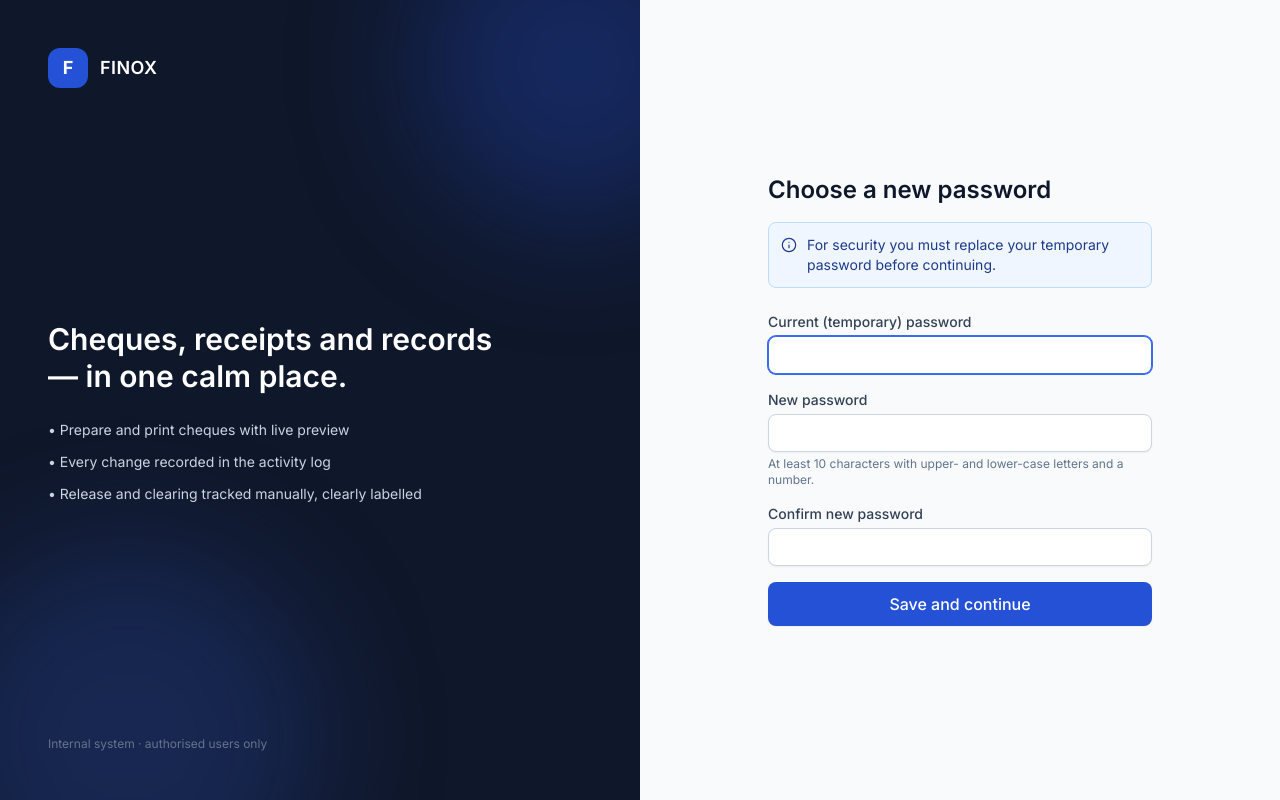
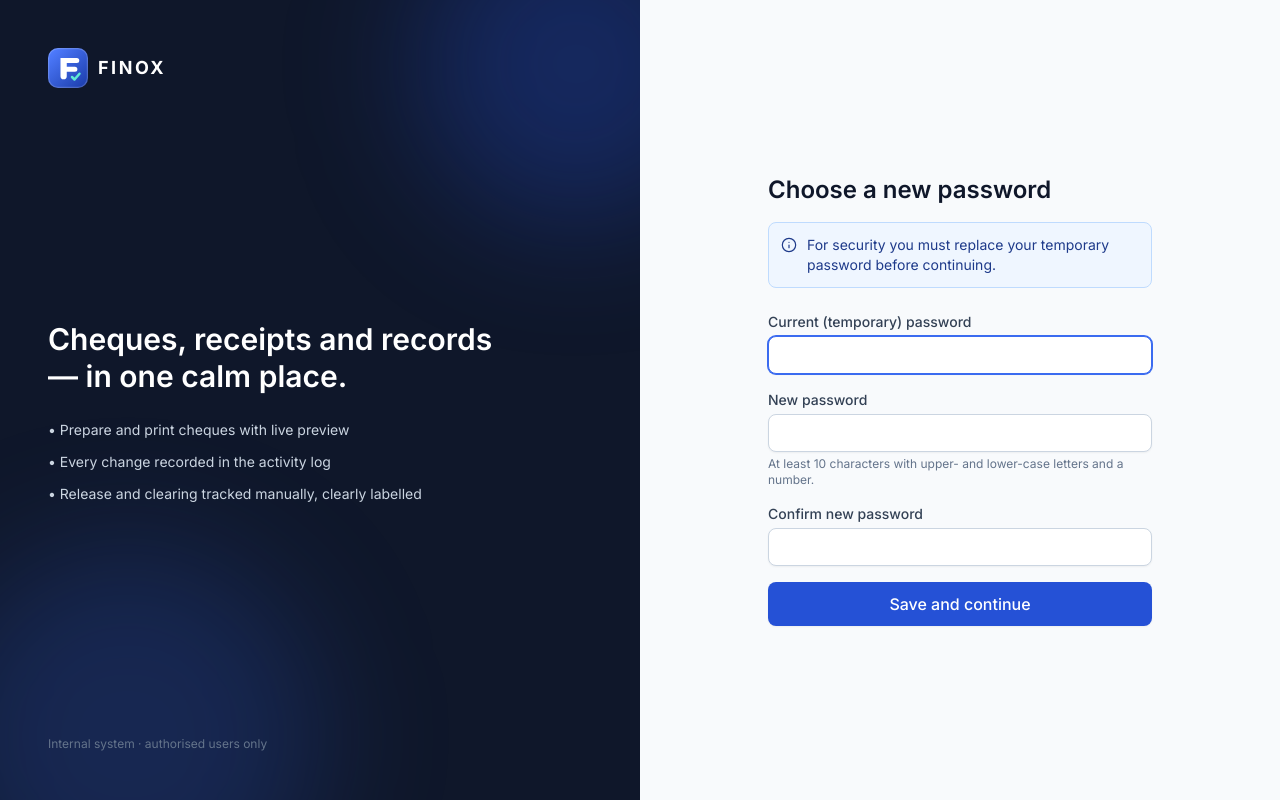
Before and after one commit to onesys-prime-dev/finox, a Laravel app: page /change-password in a window 1280 px wide. Run offline with Laravel 12, Linux system fonts and the light colour scheme; the visitor is signed in with stand-in values (Sample User, id 1); data comes from the database, SQL or seed files in the repository; data that the repository does not hold is empty; style sheets or scripts are compiled from the project's sources; some libraries are stand-ins or nearby versions.

Commit message:
Add new FINOX logo and favicon, drop placeholder company from demo seed
Co-Authored-By: Claude Sonnet 5.5 <noreply@anthropic.com>

```diff
--- a/database/seeders/DemoSeeder.php
+++ b/database/seeders/DemoSeeder.php
@@ -73,7 +73,7 @@ class DemoSeeder extends Seeder
             'juan' => 'Juan A. Dela Cruz', 'maria' => 'Maria L. Mendoza', 'courier' => 'Swift Courier Services',
         ])->map(fn ($n) => Payee::firstOrCreate(['name' => $n]));
         $bir = Payee::firstOrCreate(['name' => 'Bureau of Internal Revenue'], [
-            'default_payee_line' => 'BPI Ayala II Branch FAO Bureau of Internal Revenue IFO Sample Trading Corporation TIN 000-000-000-000',
+            'default_payee_line' => 'BPI Ayala II Branch FAO Bureau of Internal Revenue',
         ]);
 
         $this->cheques = app(ChequeService::class);
@@ -177,7 +177,7 @@ class DemoSeeder extends Seeder
         $cat = fn ($n) => ReceiptCategory::where('name', $n)->value('id');
         $pdf = function (string $no, string $vendor, string $amount) {
             $path = tempnam(sys_get_temp_dir(), 'rcpt').'.pdf';
-            file_put_contents($path, Pdf::loadHTML("<h2 style='font-family:sans-serif'>Official Receipt No. {$no}</h2><p style='font-family:sans-serif'>Received from Sample Trading Corporation<br>Vendor: {$vendor}<br>Amount: PHP {$amount}<br><br><i>Sample document for demonstration only.</i></p>")->output());
+            file_put_contents($path, Pdf::loadHTML("<h2 style='font-family:sans-serif'>Official Receipt No. {$no}</h2><p style='font-family:sans-serif'>Vendor: {$vendor}<br>Amount: PHP {$amount}<br><br><i>Sample document for demonstration only.</i></p>")->output());
 
             return new UploadedFile($path, "receipt-{$no}.pdf", 'application/pdf', null, true);
         };
--- /dev/null
+++ b/resources/js/Components/Logo.jsx
@@ -0,0 +1,33 @@
+import { useId } from 'react';
+
+/** FINOX brand mark: a ledger-bar "F" with a verified-tick accent on a gradient tile. */
+export function LogoMark({ className = 'h-8 w-8' }) {
+    const id = useId().replace(/:/g, '');
+    return (
+        <svg viewBox="0 0 32 32" className={className} role="img" aria-label="FINOX" xmlns="http://www.w3.org/2000/svg">
+            <defs>
+                <linearGradient id={`g${id}`} x1="3" y1="2" x2="29" y2="30" gradientUnits="userSpaceOnUse">
+                    <stop offset="0" stopColor="#4f7cff" />
+                    <stop offset="1" stopColor="#1e40af" />
+                </linearGradient>
+            </defs>
+            <rect width="32" height="32" rx="8" fill={`url(#g${id})`} />
+            <rect x="0.5" y="0.5" width="31" height="31" rx="7.5" fill="none" stroke="#fff" strokeOpacity=".18" />
+            <path d="M10 8h13a1.5 1.5 0 0 1 0 4h-8v3h6.5a1.5 1.5 0 0 1 0 4H15v3.5a2 2 0 0 1-5 0z" fill="#fff" />
+            <path d="M19.2 23.2l2 2 4-4.6" fill="none" stroke="#5eead4" strokeWidth="2" strokeLinecap="round" strokeLinejoin="round" />
+        </svg>
+    );
+}
+
+export default function Logo({ name = 'FINOX', sub, size = 'md', dark = true }) {
+    const big = size === 'lg';
+    return (
+        <div className="flex items-center gap-2.5">
+            <LogoMark className={big ? 'h-10 w-10' : 'h-8 w-8'} />
+            <div className="leading-tight">
+                <p className={`${big ? 'text-lg' : 'text-[15px]'} font-bold tracking-[0.14em] ${dark ? 'text-white' : 'text-slate-900'}`}>{name}</p>
+                {sub && <p className="max-w-[10rem] truncate text-[11px] text-slate-400">{sub}</p>}
+            </div>
+        </div>
+    );
+}
--- a/resources/js/Layouts/AuthenticatedLayout.jsx
+++ b/resources/js/Layouts/AuthenticatedLayout.jsx
@@ -2,6 +2,7 @@ import { Link, router, useForm, usePage } from '@inertiajs/react';
 import { useEffect, useRef, useState } from 'react';
 import axios from 'axios';
 import Icon from '@/Components/Icon';
+import Logo from '@/Components/Logo';
 import Modal from '@/Components/Modal';
 import StatusBadge from '@/Components/StatusBadge';
 
@@ -62,12 +63,8 @@ export default function AuthenticatedLayout({ children }) {
 
     const sidebar = (
         <div className="flex h-full flex-col bg-ink-900">
-            <div className="flex h-16 items-center gap-2.5 px-5">
-                <div className="flex h-8 w-8 items-center justify-center rounded-lg bg-brand-600 text-sm font-bold text-white">F</div>
-                <div className="leading-tight">
-                    <p className="text-sm font-semibold tracking-wide text-white">{app.name}</p>
-                    <p className="max-w-[10rem] truncate text-[11px] text-slate-400">{app.org}</p>
-                </div>
+            <div className="flex h-16 items-center px-5">
+                <Logo name={app.name} sub={app.org} />
             </div>
             <nav className="scroll-thin flex-1 space-y-0.5 overflow-y-auto px-3 py-2">
                 {NAV.map((n, i) => {
--- a/resources/js/Layouts/GuestLayout.jsx
+++ b/resources/js/Layouts/GuestLayout.jsx
@@ -1,4 +1,5 @@
 import { usePage } from '@inertiajs/react';
+import Logo from '@/Components/Logo';
 
 export default function GuestLayout({ children }) {
     const { app } = usePage().props;
@@ -7,9 +8,8 @@ export default function GuestLayout({ children }) {
             <div className="relative hidden flex-col justify-between overflow-hidden bg-ink-900 p-12 text-white lg:flex">
                 <div className="absolute -right-24 -top-24 h-80 w-80 rounded-full bg-brand-600/30 blur-3xl" />
                 <div className="absolute -bottom-32 -left-16 h-96 w-96 rounded-full bg-brand-500/20 blur-3xl" />
-                <div className="relative flex items-center gap-3">
-                    <div className="flex h-10 w-10 items-center justify-center rounded-xl bg-brand-600 text-lg font-bold">F</div>
-                    <span className="text-lg font-semibold tracking-wide">{app?.name ?? 'FINOX'}</span>
+                <div className="relative">
+                    <Logo name={app?.name ?? 'FINOX'} size="lg" />
                 </div>
                 <div className="relative max-w-md">
                     <h2 className="text-3xl font-semibold leading-tight text-white">Cheques, receipts and records — in one calm place.</h2>
--- a/resources/views/app.blade.php
+++ b/resources/views/app.blade.php
@@ -5,6 +5,9 @@
         <meta name="viewport" content="width=device-width, initial-scale=1">
 
         <title inertia>{{ config('app.name', 'FINOX') }}</title>
+
+        <link rel="icon" type="image/svg+xml" href="/favicon.svg">
+        <link rel="alternate icon" href="/favicon.ico">
 
         <!-- Fonts -->
         <link rel="preconnect" href="https://fonts.bunny.net">
```
Also changed, not shown: public/favicon.svg (added).
